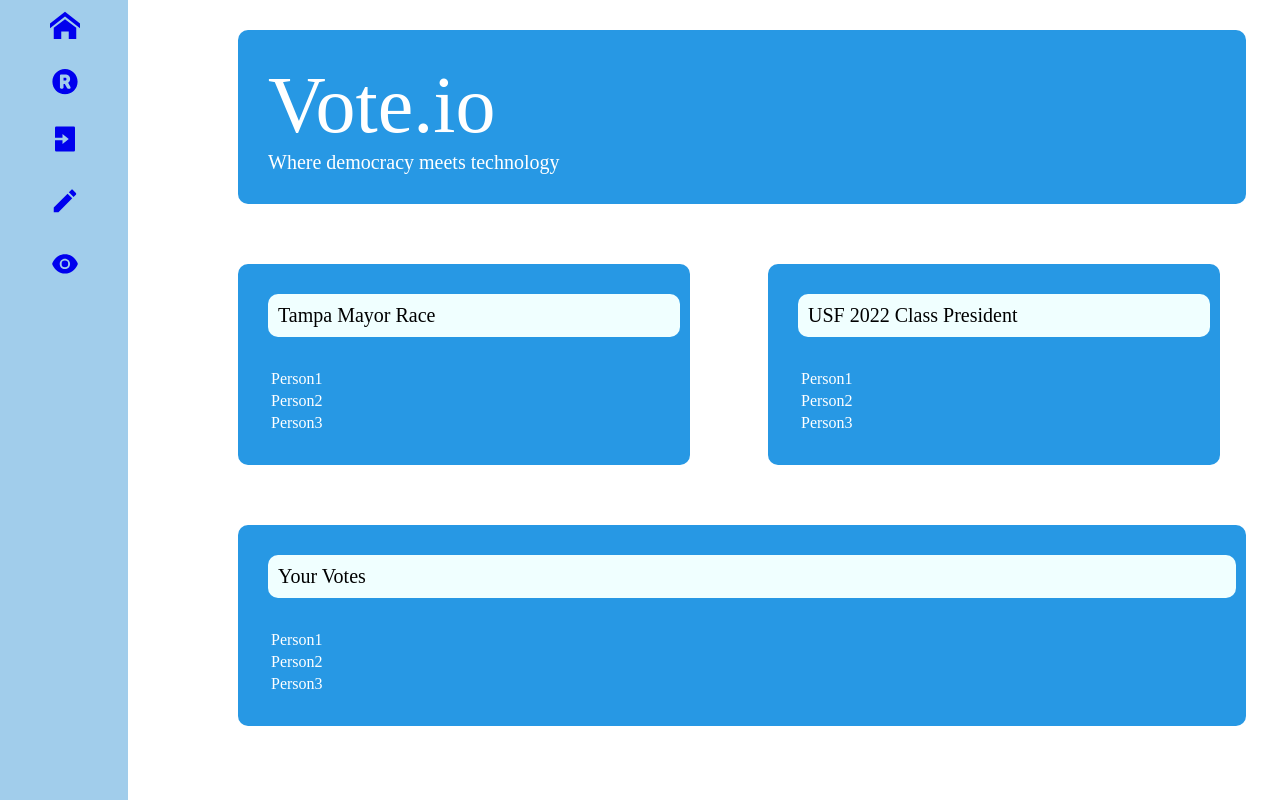
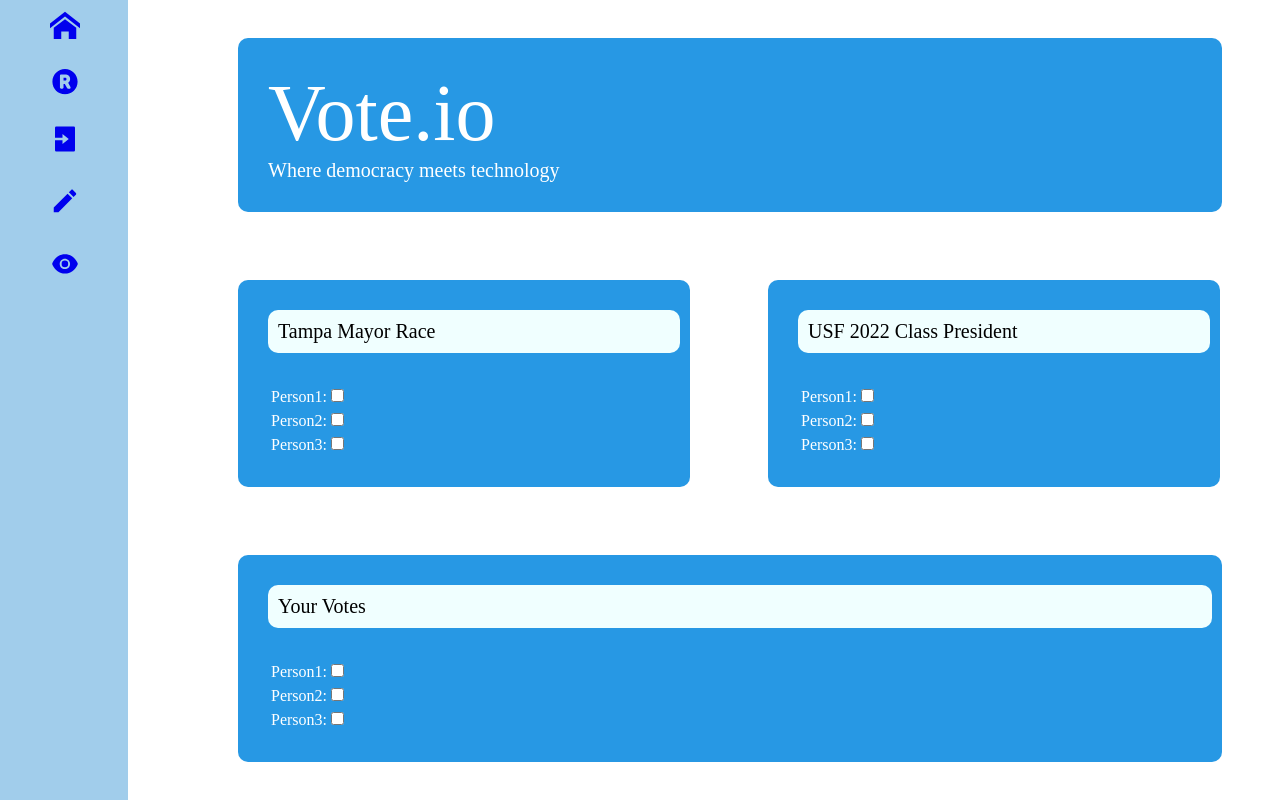
Before and after one commit to arifire21/vote.io, a React (Create React App) app in the folder client/: page / in a window 1280 px wide. Built offline with nearby package versions, Linux system fonts and the light colour scheme.

Commit message:
changecode

```diff
--- a/client/src/App.js
+++ b/client/src/App.js
@@ -8,11 +8,14 @@
   return (
     <div>
       <Navbar/>
-      <Card title = "Vote.io"
-      content = "Where democracy meets technology"
-      />
 
       <Grid container spacing={1}  >
+        <Grid item md={11.7}>
+          <Card title = "Vote.io"
+          content = "Where democracy meets technology"
+          />
+          </Grid>
+
         <Grid item md={5}>
         <Subcard subtitle = "Tampa Mayor Race"
                 name1 ="Person1"
@@ -28,12 +31,16 @@
                       name3 ="Person3"
               />
         </Grid>
-      </Grid>
-      <Subcard subtitle = "Your Votes"
+        <Grid item md={11.7}>
+        <Subcard subtitle = "Your Votes"
                           name1 ="Person1"
                           name2 ="Person2"
                           name3 ="Person3"
                   />
+        </Grid>
+
+      </Grid>
+
     </div>
 
 
--- a/client/src/components/Subcard.js
+++ b/client/src/components/Subcard.js
@@ -8,13 +8,22 @@
         <div className ='voteTable' >
           <table>
               <tr>
-                <td>{props.name1}</td>
+                <td>
+                  <label for="item1">{props.name1}:</label>
+                  <input type="checkbox" name="item1" id="item1"/>
+                </td>
               </tr>
               <tr>
-                <td>{props.name2}</td>
+              <td>
+                  <label for="item2">{props.name2}:</label>
+                  <input type="checkbox" name="item2" id="item2"/>
+                </td>
               </tr>
               <tr>
-                <td>{props.name3}</td>
+              <td>
+                  <label for="item3">{props.name3}:</label>
+                  <input type="checkbox" name="item3" id="item3"/>
+                </td>
               </tr>
           </table>
          </div>
```
Also changed, not shown: 2 other files (tests, documents, lock files or other folders).
